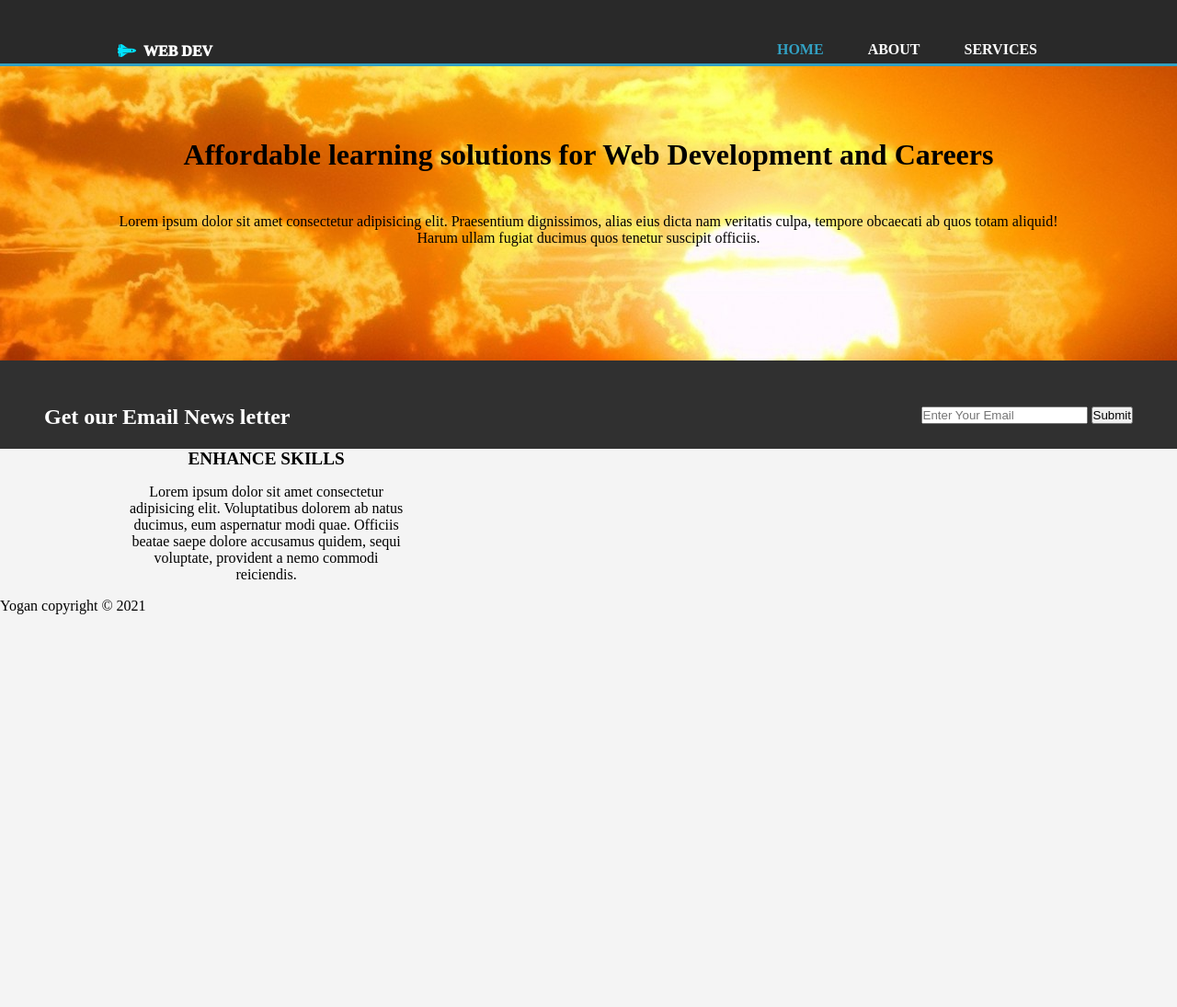
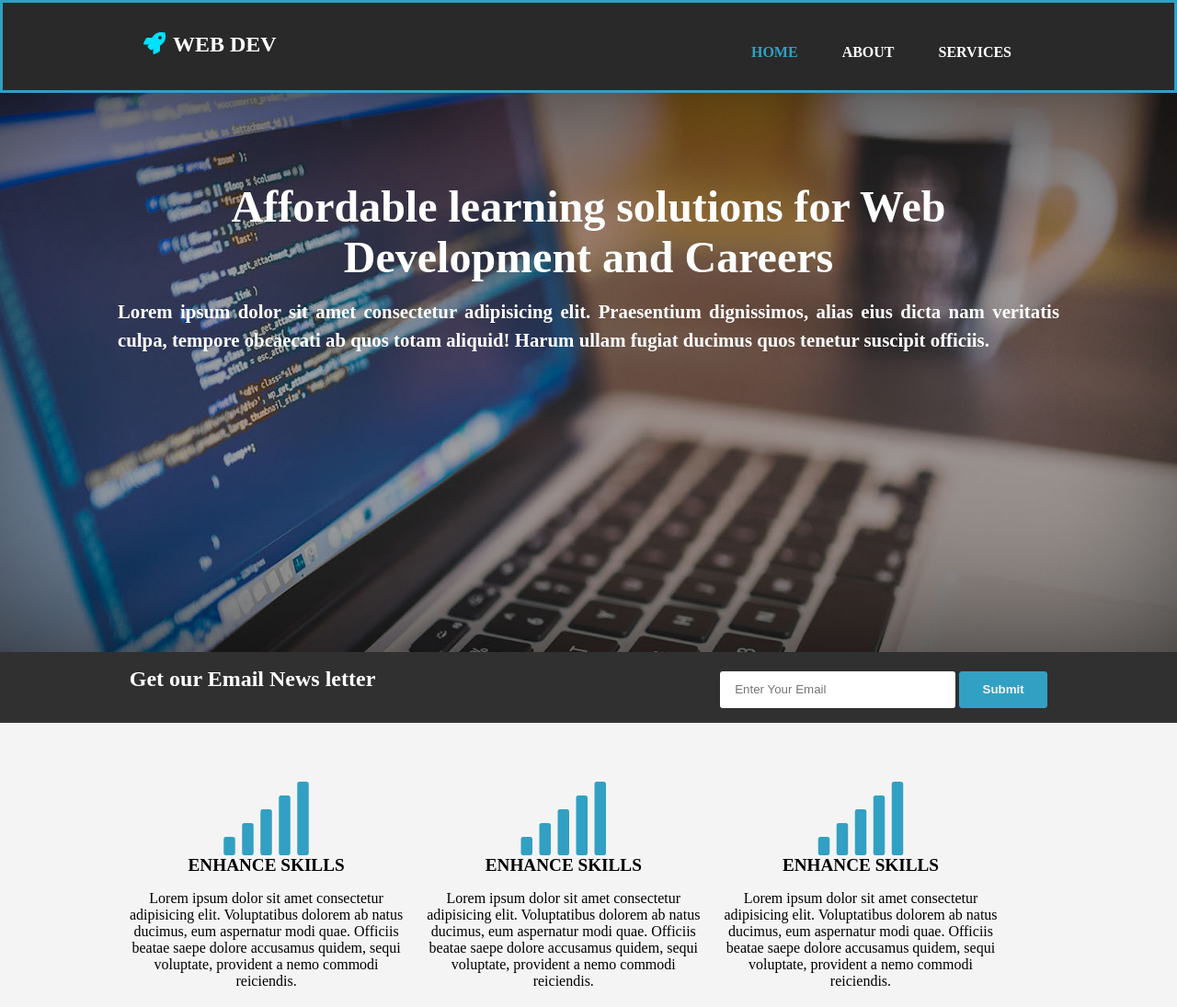
Before and after one commit to Kyogan2001/trial-1-internship-1, a plain HTML site: page index.html in a window 1280 px wide. Shown: the top 1095 px of the page at 92% size. Before the commit the page ends 800 px from the top, so only its background shows below. Drawn offline with Linux system fonts and the light colour scheme; a web font is replaced by a local one.

Commit message:
home page fully done

```diff
--- a/index.html
+++ b/index.html
@@ -13,7 +13,7 @@
     <nav>
         <div class="container">
             <div class="branding">
-                <a href="#"><i class="fas fa-space-shuttle"></i><span>WEB DEV</span></a>
+                <a href="#"><i class="fas fa-rocket"></i><span>WEB DEV</span></a>
             </div>
             <ul>
                 <li><a href="#" class="active">HOME</a></li>
@@ -29,16 +29,28 @@
         </div>
     </header>
     <section class = "newsletter">
-        <h2>Get our Email News letter</h2>
-        <form action="#">
-            <input type="email" name="email" id="email" placeholder="Enter Your Email">
-            <button type="submit">Submit</button>
-        </form>
+        <div class = "container">
+            <h2>Get our Email News letter</h2>
+            <form action="#">
+                <input type="email" name="email" id="email" placeholder="Enter Your Email">
+                <button type="submit" class="btn">Submit</button>
+            </form>
+        </div>
     </section>
     <section class = "cards">
         <div class="container">
             <div class="card">
-                <i></i>
+                <i class="fa fa-signal fa-5x"></i>
+                <h3>ENHANCE SKILLS</h3>
+                <p>Lorem ipsum dolor sit amet consectetur adipisicing elit. Voluptatibus dolorem ab natus ducimus, eum aspernatur modi quae. Officiis beatae saepe dolore accusamus quidem, sequi voluptate, provident a nemo commodi reiciendis.</p>
+            </div>
+            <div class="card">
+                <i class="fa fa-signal fa-5x"></i>
+                <h3>ENHANCE SKILLS</h3>
+                <p>Lorem ipsum dolor sit amet consectetur adipisicing elit. Voluptatibus dolorem ab natus ducimus, eum aspernatur modi quae. Officiis beatae saepe dolore accusamus quidem, sequi voluptate, provident a nemo commodi reiciendis.</p>
+            </div>
+            <div class="card">
+                <i class="fa fa-signal fa-5x"></i>
                 <h3>ENHANCE SKILLS</h3>
                 <p>Lorem ipsum dolor sit amet consectetur adipisicing elit. Voluptatibus dolorem ab natus ducimus, eum aspernatur modi quae. Officiis beatae saepe dolore accusamus quidem, sequi voluptate, provident a nemo commodi reiciendis.</p>
             </div>
--- a/styles/style.css
+++ b/styles/style.css
@@ -27,7 +27,7 @@ body{
 .container{
     width:80%;
     margin: auto;
-    padding: auto;
+    overflow: hidden;
 }
 
 a{
@@ -41,18 +41,22 @@ li{
     color: #fff;
 }
  .btn{
-     height: 3rem;
-     width: 2rem;
-     padding: 20rem;
+     height: 1.5rem;
+     border: 1px solid #32a0c2;
+     border-radius: 3px;
+     cursor:pointer;
+     text-align: center;
+     width: 5rem;
+     padding: 5px 10px;
 
  }
 
 nav{
     background-color: rgb(41, 41, 41);
     color: rgb(48, 48, 48);
-    padding-top: 2rem;
+    padding: 2rem;
     min-height: 4.5rem;
-    border-bottom: 3px solid #32a0c2;
+    border: 3px solid #32a0c2;
 }
 
 
@@ -64,14 +68,19 @@ nav li{
     float: left;
     display: inline;
     /* paddind top left bottom right ---- clockwise*/
-    padding:0 1.5rem 0 1.5rem;
+    padding:0 1.5rem;
     font-weight: 600;
 }
 
 nav .branding{
     float: left;
-    font-size: 2rem;
-    font-weight: 1000;
+}
+
+nav .branding a{
+    margin: 0;
+    font-size: 1.5rem;
+    font-weight: 900;
+    margin-top: 0.8rem;
 }
 
 nav .branding a i{
@@ -99,49 +108,74 @@ nav ul li a:hover{
 /* header styling */
 
 header{
-    min-height: 20rem;
-    background: url(../images/Raf747df4fe1655615d99af2e4dfead5c.jpg) no-repeat center;
+    margin:0;
+    min-height: 38rem;
+    background: url(../images/web-development-banner.jpg) no-repeat center;
     text-align: center;
-    color: black;
+    color: rgb(255, 255, 255);
+    background-size: cover;
 }
 
 header h1{
-    padding-top:5rem;
-    line-height: 1;
-    height: 5rem;
+    margin-top: 6rem;
+    font-size: 3rem;
+    margin-bottom: 1rem;
+    font-weight: 900;
 }
 
 header p{
-    padding-top: 5rem;
+    font-size: 1.3rem;
+    line-height: 1.5;
+    font-weight: 600;
+    text-align: justify;
 }
 
 /* header over */
 
 /* news letter */
 .newsletter{
-    padding: 3rem;
+    padding: 1rem;
     color: #fff;
     background:rgb(48, 48, 48);
 }
 
 .newsletter form{
     float:right;
-    margin-top: 0.1rem;
+    margin-top: 0.3rem;
 }
 
 .newsletter h2{
     float: left;
-    height: 2rem;
 }
 
 .newsletter input[type="email"]:focus{
     outline: none;
 }
 
+.newsletter input[type='email']{
+    padding: 1rem;
+    height: 2.5rem;
+    width: 16rem;
+    border-radius: 3px;
+    border:0;
+}
+
 .newsletter .btn{
     background-color: #32a0c2;
-    border-color: white;
+    border-color: #32a0c2;
+    color: #f4f4f4;
+    font-weight: 600;
+    height: 2.5rem;
+    width:6rem;
 
+}
+
+/* newsletter over */
+/* card styling start */
+
+.cards{
+    padding: 2rem 0;
+    margin:2rem 0;
 }
 
 .cards .container{
@@ -159,8 +193,24 @@ header p{
 .cards .container .card h3{
     font-size: 1.2rem;
     padding-bottom: 1rem;
+    font-weight: 900;
 }
 
 .cards .container .card p{
     padding-bottom: 1rem;
+    font-weight: 300;
 }
+
+.cards .container .card i{
+    color: #32a0c2;
+}
+
+footer{
+    padding:1rem;
+    text-align: center;
+    font-weight: 600;
+    color: #fff;
+    background-color: #32a0c2;
+    margin-top: 1rem;
+
+}
```
Also changed, not shown: images/Raf747df4fe1655615d99af2e4dfead5c.jpg (deleted), images/web-development-background-8.jpg (added), images/web-development-banner.jpg (added).
